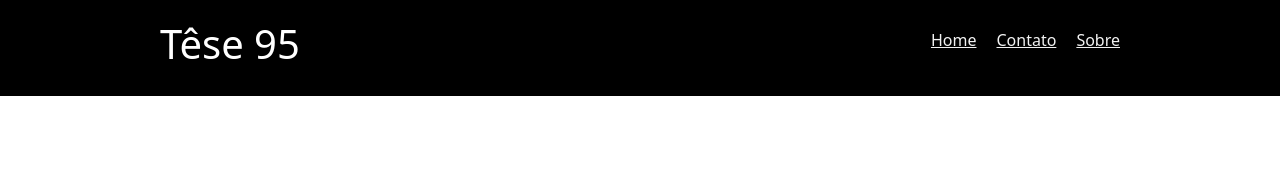
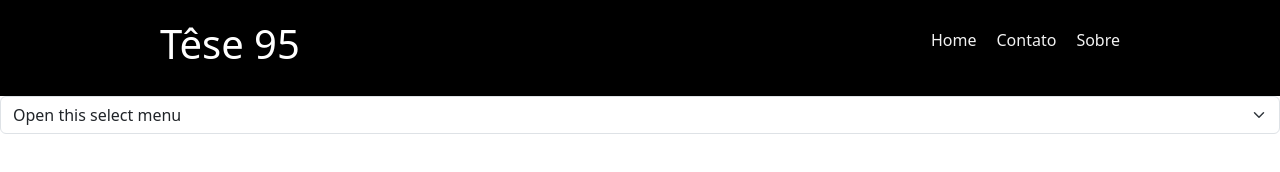
Before and after one commit to Eduardo-Desplanches/tese-95, a plain HTML site: page index.html in a window 1280 px wide. Drawn offline with nearby package versions, Linux system fonts and the light colour scheme.

Commit message:
Mais detalhes

```diff
--- a/css/geral/geral.css
+++ b/css/geral/geral.css
@@ -11,8 +11,3 @@ body{
 ul{
     list-style: none;
 }
-
-a{
-    color: #000;
-    text-decoration: none;
-}
--- a/css/header/header.css
+++ b/css/header/header.css
@@ -1,8 +1,8 @@
-.header-color{
+.header-color {
     background: var(--cor-c12);
 }
 
-.header{
+.header {
     max-width: 1000px;
     margin: 0 auto;
     color: var(--cor-c0);
@@ -18,14 +18,24 @@
     gap: 20px;
 }
 
-.header-nav a{
+.header-nav a {
     color: var(--cor-c1);
-
+    text-decoration: none;
+    position: relative;
 }
 
-.header-nav a:hover{
+.header-nav a::after {
     content: "";
     display: block;
+    background: var(--cor-c0);
+    width: 0px;
+    height: 2px;
+    position: absolute;
+    transition: .3s;
+}
+
+.header-nav a:hover::after,
+.header-nav a.ativo::after {
     width: 100%;
-
+    animation: .3s ease-in-out;
 }
--- a/css/style.css
+++ b/css/style.css
@@ -1,4 +1,4 @@
+@import "geral/cores.css";
 @import "geral/geral.css";
-@import "geral/cores.css";
 @import "geral/tipografia.css";
 @import "header/header.css";
--- a/index.html
+++ b/index.html
@@ -19,7 +19,12 @@
             </ul>
         </nav>
     </header>
-
+    <select class="form-select" aria-label="Default select example">
+        <option selected>Open this select menu</option>
+        <option value="1">One</option>
+        <option value="2">Two</option>
+        <option value="3">Three</option>
+      </select>
 </body>
 <script src="js/script.js"></script>
 <script src="https://cdn.jsdelivr.net/npm/bootstrap@5.3.3/dist/js/bootstrap.bundle.min.js" integrity="sha384-YvpcrYf0tY3lHB60NNkmXc5s9fDVZLESaAA55NDzOxhy9GkcIdslK1eN7N6jIeHz" crossorigin="anonymous"></script>
```
